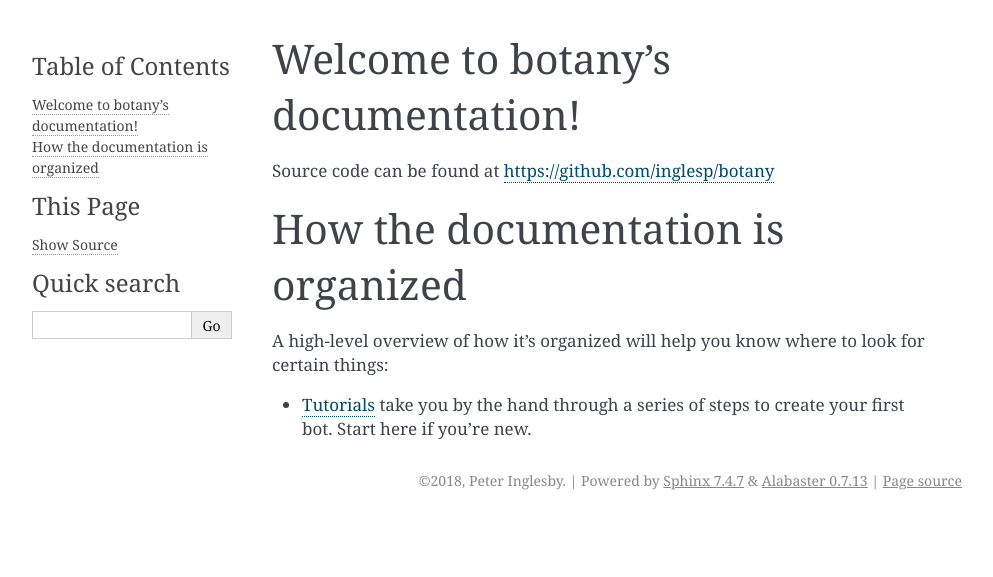
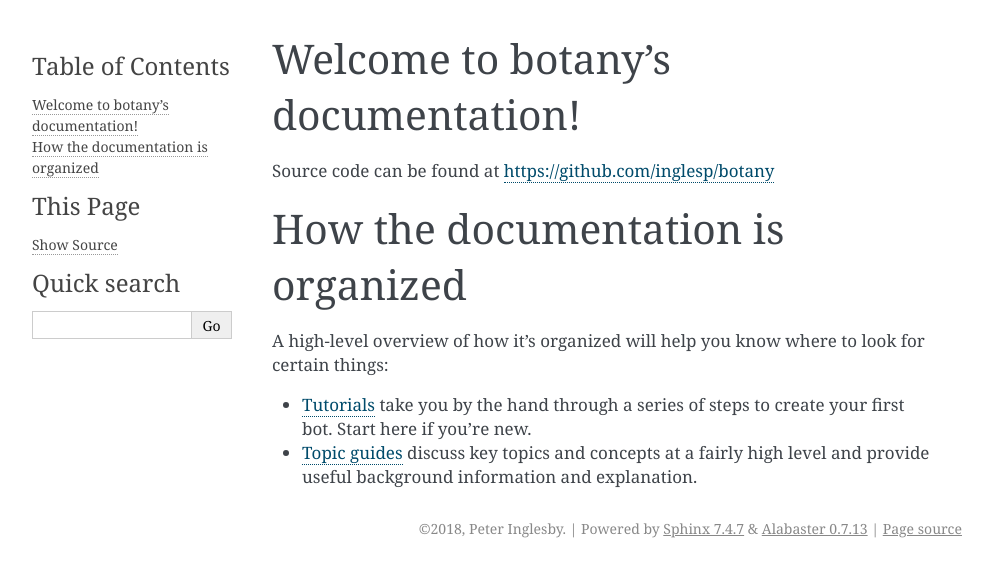
Before and after one commit to inglesp/botany, a Sphinx documentation site: the page built from docs/index.rst, in a window 1280 px wide. Shown: the top 577 px of the page, without its empty margins (148-1141 px from the left). Built offline with Sphinx 7.4.7, drawn with Linux system fonts in a browser that asks for light colours.

Commit message:
Add files for 'topic' section
Specifically adds files for a guide to creating and run your own tournament.

```diff
--- a/docs/index.rst
+++ b/docs/index.rst
@@ -18,7 +18,7 @@
 * :doc:`Tutorials </intro/index>` take you by the hand through a series of
   steps to create your first bot. Start here if you're new.
 
-.. * :doc:`Topic guides </topics/index>` discuss key topics and concepts at a
+* :doc:`Topic guides </topics/index>` discuss key topics and concepts at a
   fairly high level and provide useful background information and explanation.
 
 .. * :doc:`Reference guides </ref/index>` contain technical reference for APIs and
--- /dev/null
+++ b/docs/topics/tournament.rst
@@ -0,0 +1,3 @@
+==========================
+Create your own tournament
+==========================
```
Also changed, not shown: docs/topics/index.rst (added, +8 -0 lines).
